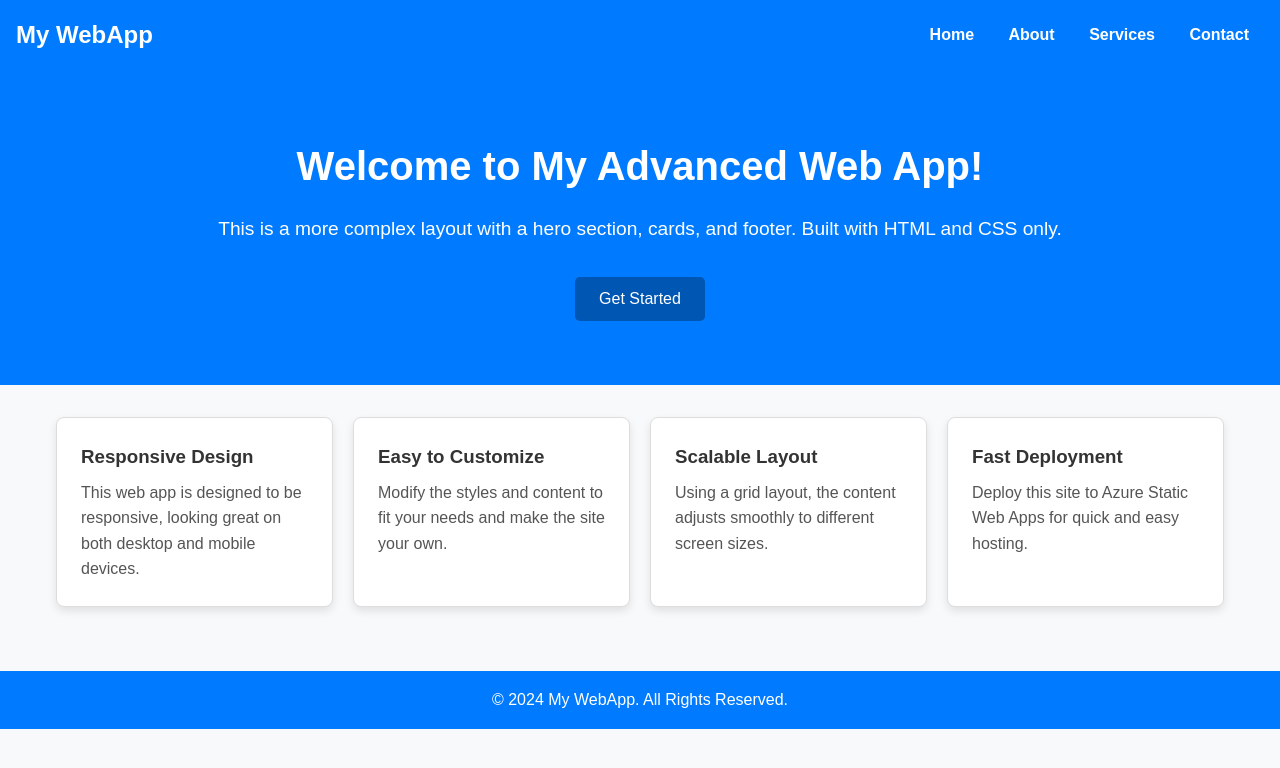
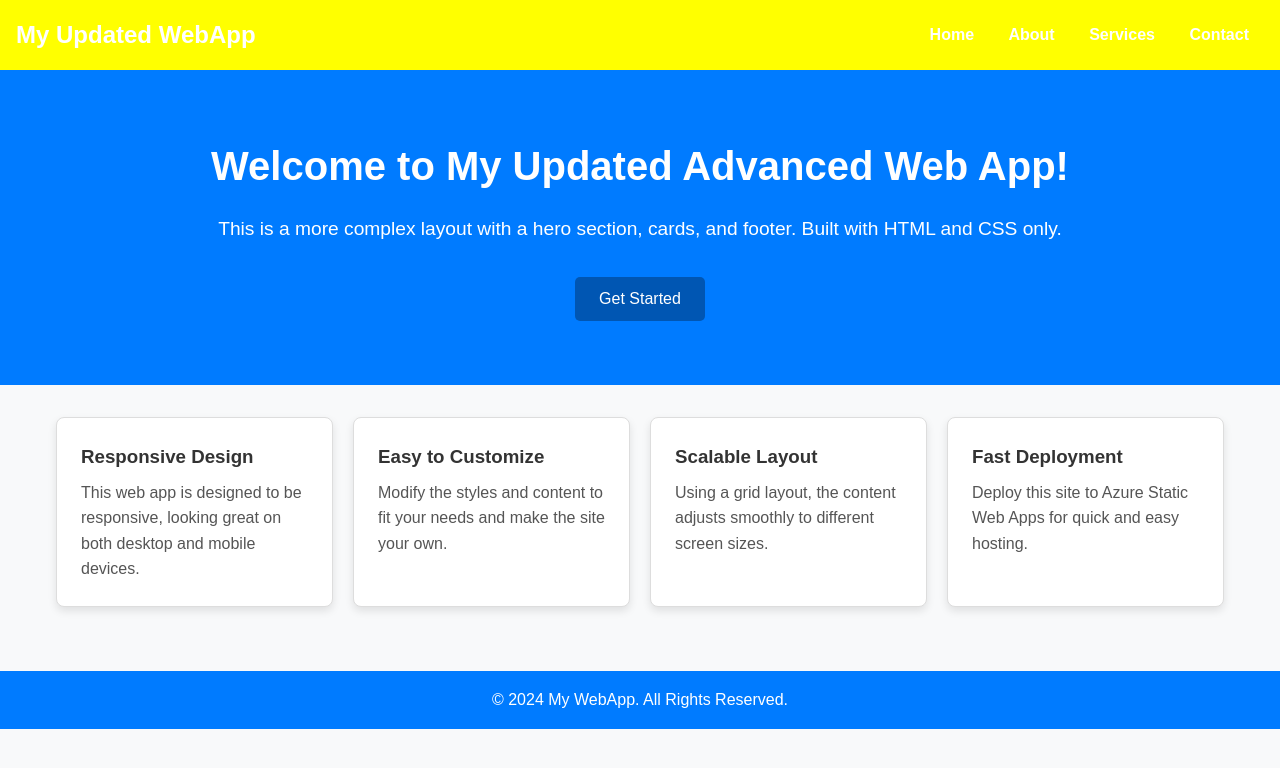
Before and after one commit to zhou0265/cst8911-lab3, a plain HTML site: page index.html in a window 1280 px wide. Drawn offline with Linux system fonts and the light colour scheme.

Commit message:
Update index.html

```diff
--- a/index.html
+++ b/index.html
@@ -22,7 +22,7 @@
 
         /* Navbar */
         .navbar {
-            background-color: #007bff;
+            background-color: #ffff00;
             color: #fff;
             padding: 1rem;
             display: flex;
@@ -128,7 +128,7 @@
 <body>
     <!-- Navbar -->
     <header class="navbar">
-        <h2>My WebApp</h2>
+        <h2>My Updated WebApp</h2>
         <nav>
             <a href="#home">Home</a>
             <a href="#about">About</a>
@@ -139,7 +139,7 @@
 
     <!-- Hero Section -->
     <section class="hero" id="home">
-        <h1>Welcome to My Advanced Web App!</h1>
+        <h1>Welcome to My Updated Advanced Web App!</h1>
         <p>This is a more complex layout with a hero section, cards, and footer. Built with HTML and CSS only.</p>
         <button>Get Started</button>
     </section>
```
